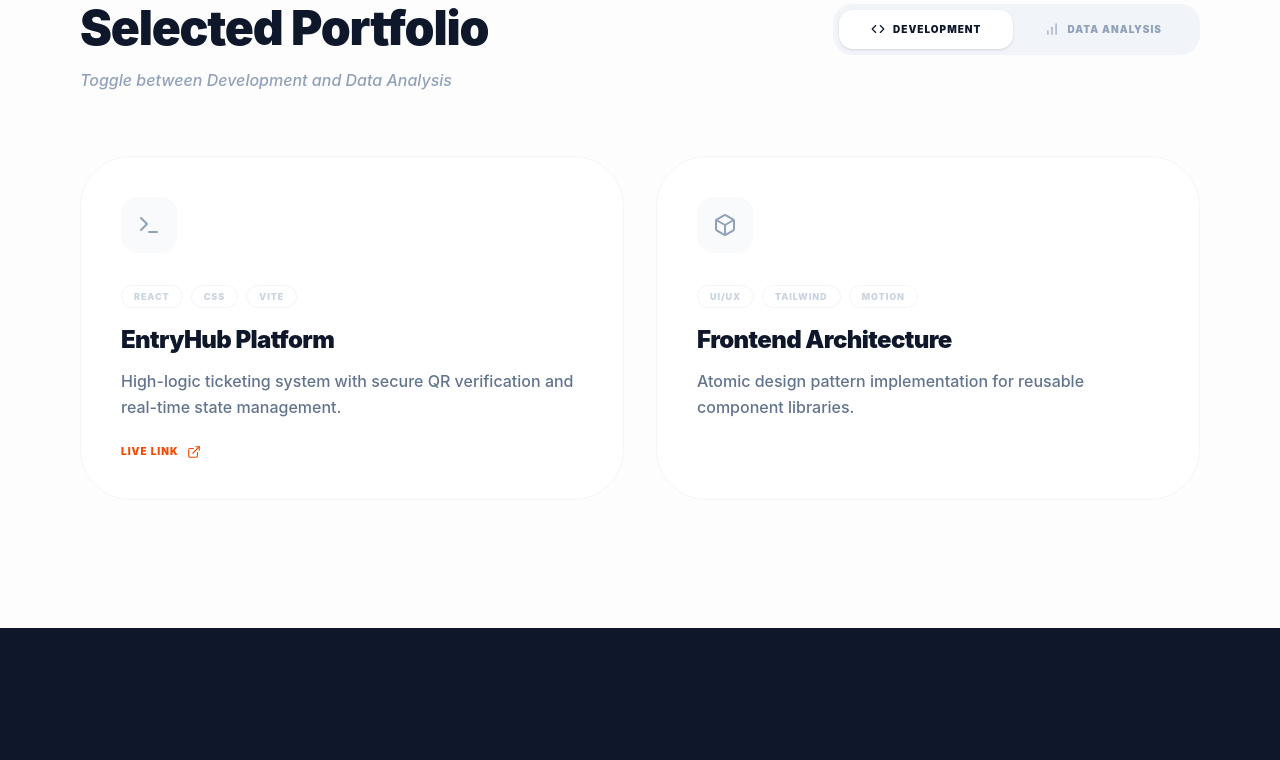
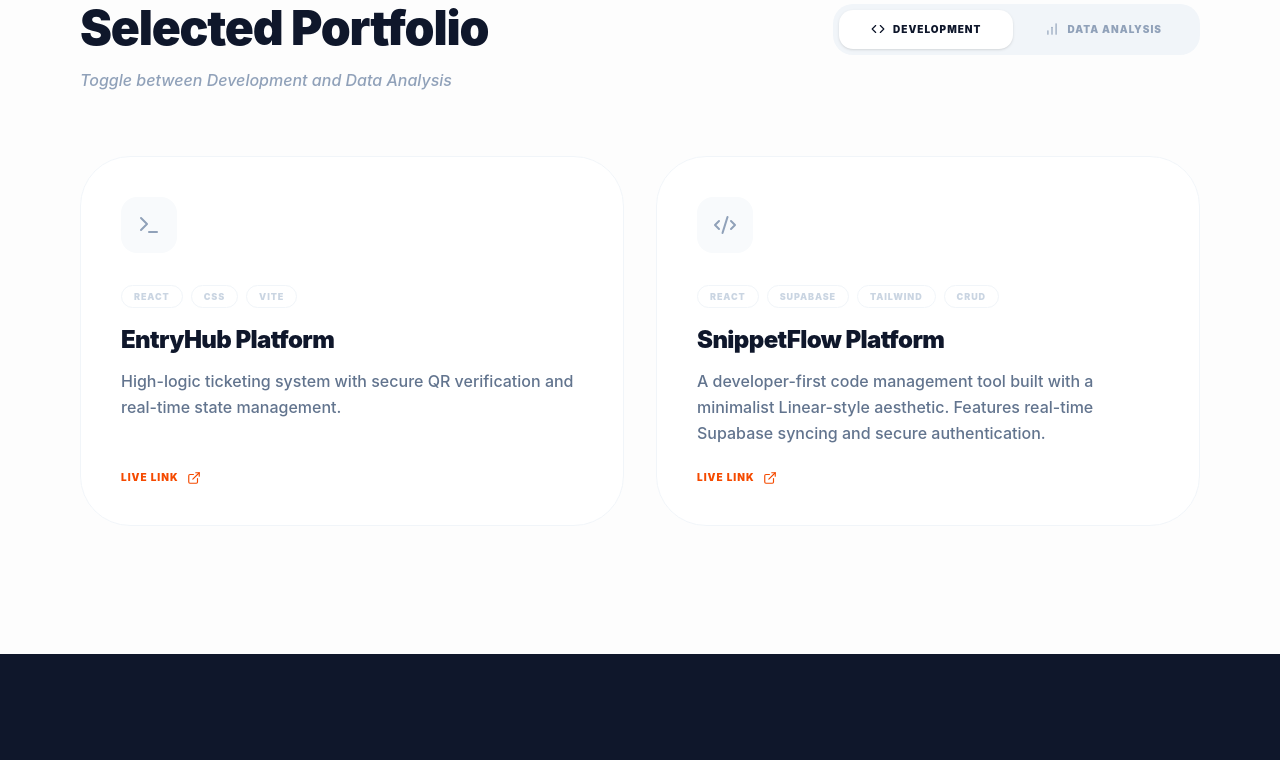
Before and after one commit to bolujolayemi-a11y/boluwatife-portfolio, a React app: page / in a window 1280 px wide. Shown: the part 1617-2377 px from the top of the page. Built offline with nearby package versions, Linux system fonts and the light colour scheme; the HTML template or start-up script is replaced by a standard one.

Commit message:
feat: update

```diff
--- a/src/App.jsx
+++ b/src/App.jsx
@@ -12,6 +12,7 @@ import {
   Smartphone,
   Box,
   Lightbulb,
+  Code2,
   Globe
 } from 'lucide-react';
 import { motion, AnimatePresence } from 'framer-motion';
@@ -140,10 +141,11 @@ const Portfolio = () => {
                   link="https://entryhub-web-platform-tuwr.vercel.app/"
                 />
                 <ProjectCard
-                  title="Frontend Architecture"
-                  desc="Atomic design pattern implementation for reusable component libraries."
-                  tags={['UI/UX', 'Tailwind', 'Motion']}
-                  icon={<Box />}
+                  title="SnippetFlow Platform"
+                  desc="A developer-first code management tool built with a minimalist Linear-style aesthetic. Features real-time Supabase syncing and secure authentication."
+                  tags={['React', 'Supabase', 'Tailwind', 'CRUD']}
+                  icon={<Code2 />}
+                  link="https://snippet-flow-xi.vercel.app/"
                 />
               </>
             ) : (
--- a/src/components/Resume.jsx
+++ b/src/components/Resume.jsx
@@ -65,8 +65,19 @@ const Resume = ({ isOpen, onClose }) => {
               <div className="space-y-10">
                 <div className="relative pl-6 border-l-2 border-orange-100">
                   <div className="absolute -left-2.25 top-0 w-4 h-4 bg-orange-500 rounded-full border-4 border-white"></div>
+                  <h4 className="text-xl font-black text-slate-900">SnippetFlow</h4>
+                  <p className="text-[10px] font-black text-orange-500 uppercase tracking-widest mb-4">Lead Developer & Frontend Engineer</p>
+                  <ul className="text-slate-600 text-sm space-y-2 font-medium">
+                    <li>• Engineered a minimalist code management SaaS using React, Tailwind CSS, and a "Linear-inspired" design system.</li>
+                    <li>• Implemented full CRUD functionality with Supabase integration and Row Level Security (RLS) for data privacy.</li>
+                    <li>• Developed custom authentication flows and usage metrics to optimize developer workflow and productivity.</li>
+                  </ul>
+                </div>
+
+                <div className="relative pl-6 border-l-2 border-orange-100">
+                  <div className="absolute -left-2.25 top-0 w-4 h-4 bg-orange-500 rounded-full border-4 border-white"></div>
                   <h4 className="text-xl font-black text-slate-900">Pantry Guide</h4>
-                  <p className="text-[10px] font-black text-orange-500 uppercase tracking-widest mb-4">Lead Developer & Analyst</p>
+                  <p className="text-[10px] font-black text-orange-500 uppercase tracking-widest mb-4">Lead Developer • Analyst • Frontend Engineer</p>
                   <ul className="text-slate-600 text-sm space-y-2 font-medium">
                     <li>• Built responsive React app with Supabase for real-time data and auth.</li>
                     <li>• Engineered semantic mapping for local Nigerian ingredients to global APIs.</li>
@@ -134,20 +145,6 @@ const Resume = ({ isOpen, onClose }) => {
                 </div>
               </div>
             </section>
-
-            {/* <section>
-              <h3 className="font-black text-sm uppercase tracking-[0.3em] text-slate-300 mb-6">Recognition</h3>
-              <div className="space-y-4">
-                <div className="flex gap-3">
-                  <Award size={16} className="text-orange-500 shrink-0" />
-                  <p className="text-xs font-bold text-slate-600 leading-tight">Hackathon Finalist: Pantry Guide</p>
-                </div>
-                <div className="flex gap-3">
-                  <Briefcase size={16} className="text-orange-500 shrink-0" />
-                  <p className="text-xs font-bold text-slate-600 leading-tight">SQA Trained: Vitest & Bug Severity</p>
-                </div>
-              </div>
-            </section> */}
           </div>
         </div>
       </div>
```
